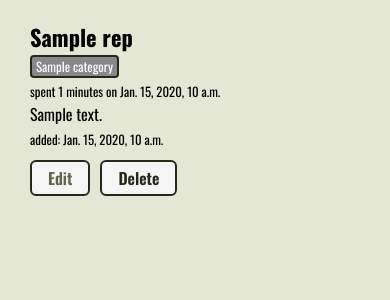
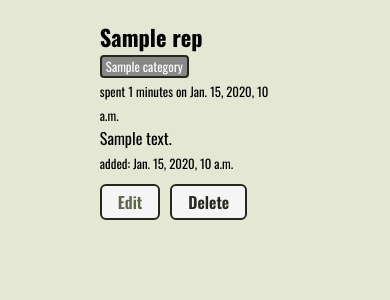
Before and after one commit to rbozek/reps, a Django app: page /reps/1 in a window 390 px wide. Shown: the part 89-389 px from the top of the page. Run offline with Django 4.2, Linux system fonts and the light colour scheme; a user stored in the database is signed in; tables that the repository leaves empty hold one stand-in row (values such as "Sample post").

Commit message:
minor styling update reps detail

```diff
--- a/main_app/static/css/reps/rep-detail.css
+++ b/main_app/static/css/reps/rep-detail.css
@@ -3,7 +3,7 @@
 .rep-container {
   margin: 20px 40px 0px 40px;
   /* padding: 0px; */
-  width: 100%;
+  /* width: 100%; */
   /* border: 2px solid black; */
   width: auto;
   /* min-width: 300px; */
@@ -13,7 +13,7 @@
 @media only screen and (max-width: 600px) {
   .rep-container {
     max-width: 100%;
-    width: 100%;
+    /* width: 100%; */
     margin: 20px 4px 0px 4px;
     padding: 0 20px;
     /* background-color: red; */
```
